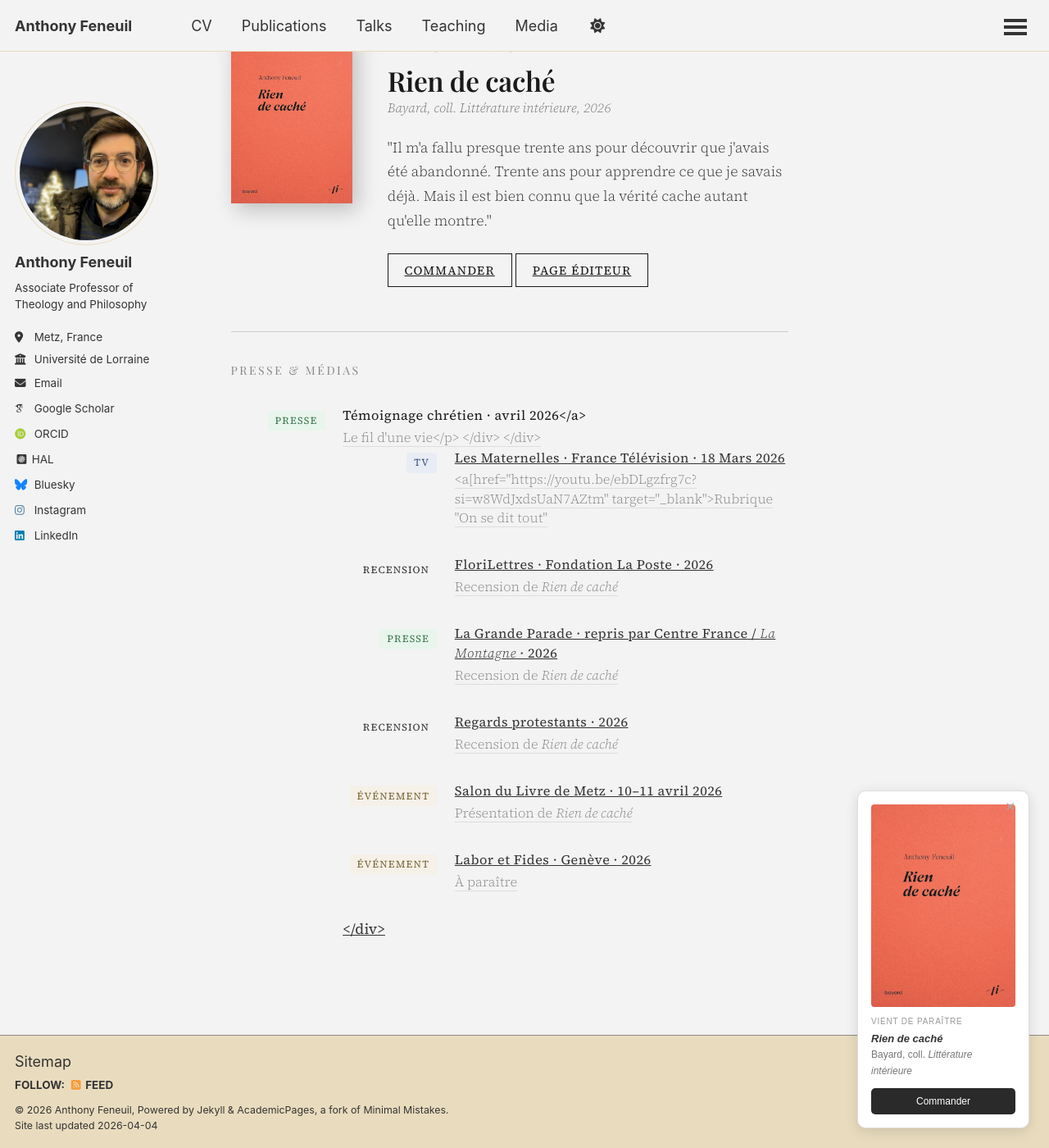
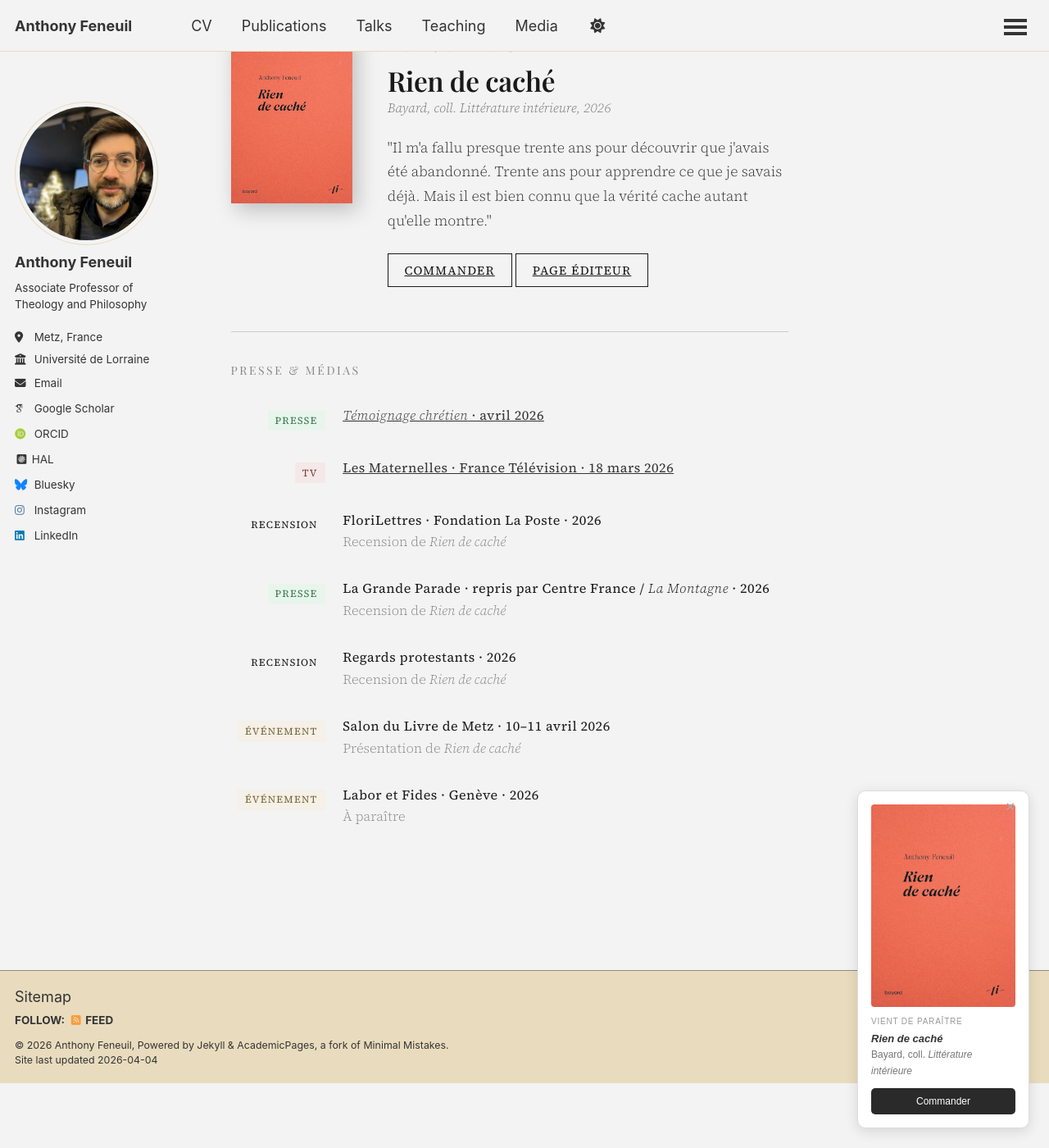
Before and after one commit to anfnl/anfnl.github.io, a Jekyll site: the page built from _pages/rien-de-cache.md, in a window 1280 px wide and 1400 px high, scrolled down 79 px. Shown: the whole window at 82% size. Built offline with Jekyll 4.4.1, drawn with Linux system fonts in a browser that asks for light colours; some web fonts are replaced; a script that is not in the unit is left out.

Commit message:
Update rien-de-cache.md

```diff
--- a/_pages/rien-de-cache.md
+++ b/_pages/rien-de-cache.md
@@ -35,7 +35,7 @@ author_profile: true
 .tag-presse    { background: #e8f5ec; color: #3d7850; }
 .tag-event     { background: #f5f0e8; color: #7a6535; }
 .rdc-item-body { flex: 1; }
-.rdc-item-source { font-size: 0.9rem; color: #1a1a1a; letter-spacing: 0.03em; margin: 0 0 0.2rem 0; font-weight: 400; }
+.rdc-item-source { font-size: 0.9rem; color: #1a1a1a; text-decoration: none; letter-spacing: 0.03em; margin: 0 0 0.2rem 0; font-weight: 400; }
 .rdc-item-title { font-size: 0.9rem; line-height: 1.45; margin: 0; font-weight: 300; color: #888; }
 .rdc-item-title a { color: #888; font-size: 0.9rem; text-decoration: none; border-bottom: 1px solid #ddd; transition: border-color 0.2s; }
 .rdc-item-title a:hover { border-color: #888; }
@@ -69,22 +69,14 @@ author_profile: true
   <p class="rdc-section-title">Presse &amp; Médias</p>
 
  <div class="rdc-item">
-    <div class="rdc-tag-col"><span class="rdc-tag tag-presse">Presse</span></div>
-    <div class="rdc-item-body">
-      <p class="rdc-item-source">Témoignage chrétien · avril 2026</a></p>
-      <p class="rdc-item-title"><a href="https://www.temoignagechretien.fr/les-livres-du-printemps-5/" target="_blank">Le fil d'une vie</p>
-    </div>
-  </div>
+<div class="rdc-tag-col"><span class="rdc-tag tag-presse">Presse</span></div>
+<div class="rdc-item-body"><p class="rdc-item-source"><a href="https://www.temoignagechretien.fr/les-livres-du-printemps-5/" target="_blank"><em>Témoignage chrétien</em> · avril 2026</a></p></div>
+</div>
 
-
-
-  <div class="rdc-item">
-    <div class="rdc-tag-col"><span class="rdc-tag tag-radio">TV</span></div>
-    <div class="rdc-item-body">
-      <p class="rdc-item-source">Les Maternelles · France Télévision · 18 Mars 2026</p>
-      <p class="rdc-item-title"><a[href="https://youtu.be/ebDLgzfrg7c?si=w8WdJxdsUaN7AZtm" target="_blank">Rubrique "On se dit tout"</p>
-    </div>
-  </div>
+<div class="rdc-item">
+<div class="rdc-tag-col"><span class="rdc-tag tag-tv">TV</span></div>
+<div class="rdc-item-body"><p class="rdc-item-source"><a href="https://youtu.be/ebDLgzfrg7c?si=w8WdJxdsUaN7AZtm" target="_blank">Les Maternelles · France Télévision · 18 mars 2026</a></p></div>
+</div>
 
   <div class="rdc-item">
     <div class="rdc-tag-col"><span class="rdc-tag tag-recension">Recension</span></div>
```
